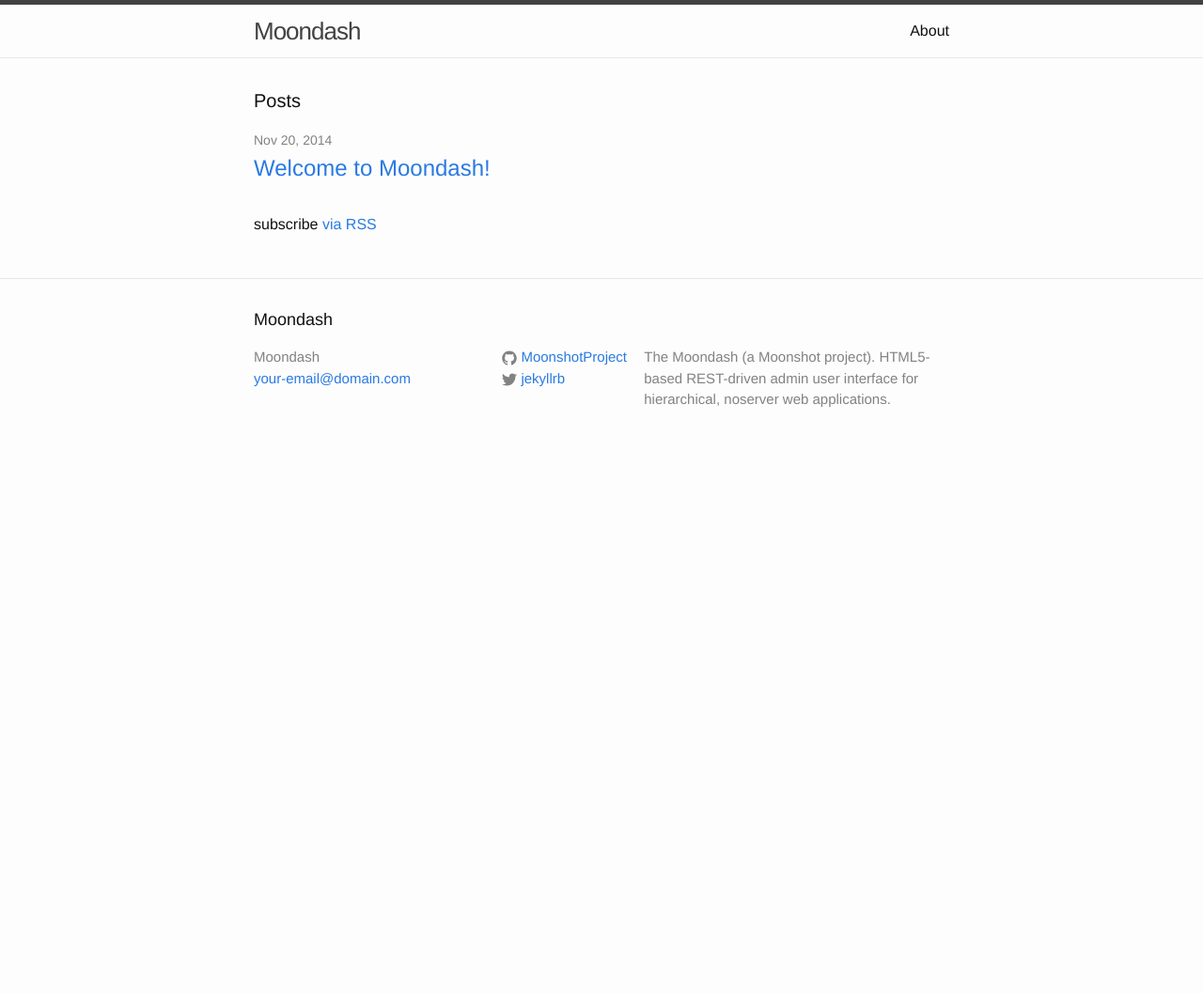
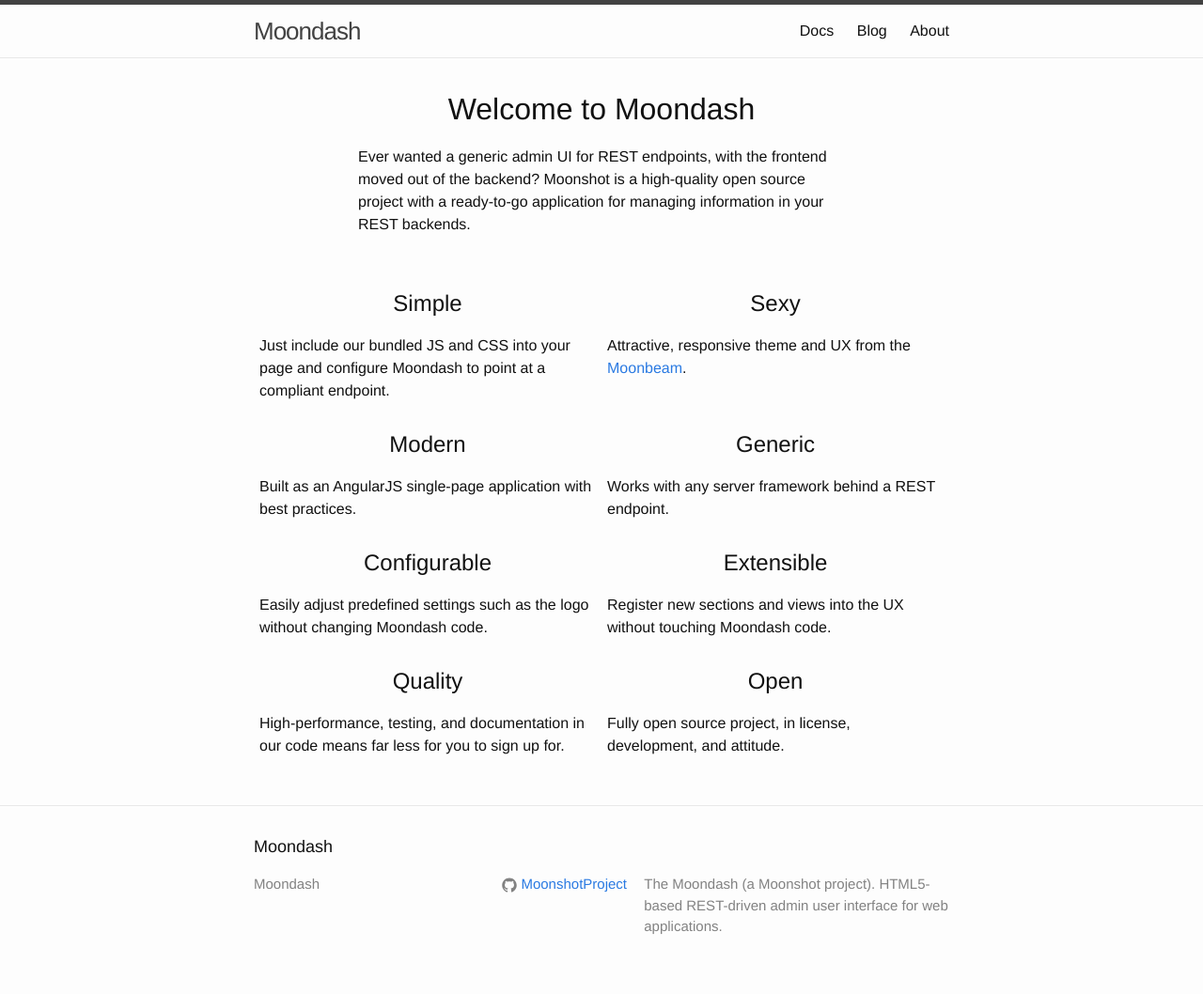
Before and after one commit to jean/moondash, a Jekyll site: the page built from index.html, in a window 1280 px wide. Shown: the whole page at 94% size. Built offline with Jekyll 4.4.1, drawn with Linux system fonts in a browser that asks for light colours; before the commit the page ends 900 px from its top, so only the background shows below that.

Commit message:
Re-organize the home page to be more like a splash page. Put 3 site header sections in place: docs, blog, about. Start an (empty) section for docs. Write a blog post with syntax highlighting.

```diff
--- a/_config.yml
+++ b/_config.yml
@@ -1,13 +1,11 @@
 # Site settings
 title: Moondash
-email: your-email@domain.com
 description: > # this means to ignore newlines until "baseurl:"
   The Moondash (a Moonshot project).
-  HTML5-based REST-driven admin user interface for hierarchical, noserver web
+  HTML5-based REST-driven admin user interface for web
   applications.
 baseurl: "/moondash" # the subpath of your site, e.g. /blog/
 url: "http://moonshotproject.github.io" # the base hostname & protocol for your site
-twitter_username: jekyllrb
 github_username:  MoonshotProject
 
 # Build settings
--- a/_includes/footer.html
+++ b/_includes/footer.html
@@ -8,7 +8,6 @@
       <div class="footer-col  footer-col-1">
         <ul class="contact-list">
           <li>{{ site.title }}</li>
-          <li><a href="mailto:{{ site.email }}">{{ site.email }}</a></li>
         </ul>
       </div>
 
--- a/_includes/header.html
+++ b/_includes/header.html
@@ -14,7 +14,8 @@
       </a>
 
       <div class="trigger">
-        {% for page in site.pages %}
+        {% assign pages = site.pages | sort: 'order' %}
+        {% for page in pages %}
           {% if page.title %}
           <a class="page-link" href="{{ page.url | prepend: site.baseurl }}">{{ page.title }}</a>
           {% endif %}
--- /dev/null
+++ b/_sass/moondash.scss
@@ -0,0 +1,27 @@
+.home {
+  .page-heading {
+    text-align: center;
+    font-size: xx-large;
+  }
+
+  .slug-outer {
+    width: 100%;
+
+    .slug-inner {
+      width: 70%;
+      margin: 0 auto;
+    }
+  }
+
+  table {
+    margin-top: 3em;
+
+    h2 {
+      text-align: center;
+    }
+
+    td {
+      vertical-align: top;
+    }
+  }
+}
--- a/css/main.scss
+++ b/css/main.scss
@@ -48,5 +48,6 @@
 @import
         "base",
         "layout",
-        "syntax-highlighting"
+        "syntax-highlighting",
+        "moondash"
 ;
--- a/index.html
+++ b/index.html
@@ -4,20 +4,81 @@
 
 <div class="home">
 
-  <h1 class="page-heading">Posts</h1>
+  <h1 class="page-heading">Welcome to Moondash</h1>
 
-  <ul class="post-list">
-    {% for post in site.posts %}
-      <li>
-        <span class="post-meta">{{ post.date | date: "%b %-d, %Y" }}</span>
+  <div class="slug-outer">
+    <p class="slug-inner">
+      Ever wanted a generic admin UI for REST endpoints, with the
+      frontend moved out of the backend? Moonshot is a high-quality
+      open source project with a ready-to-go application for managing
+      information in your REST backends.
+    </p>
+  </div>
 
-        <h2>
-          <a class="post-link" href="{{ post.url | prepend: site.baseurl }}">{{ post.title }}</a>
-        </h2>
-      </li>
-    {% endfor %}
-  </ul>
+  <table width="100%" border="0" cellpadding="6" cellspacing="0">
 
-  <p class="rss-subscribe">subscribe <a href="{{ "/feed.xml" | prepend: site.baseurl }}">via RSS</a></p>
+    <tr>
+      <td width="50%">
+        <h2>Simple</h2>
+
+        <p>Just include our bundled JS and CSS into your page and
+        configure Moondash to point at a compliant endpoint.</p>
+      </td>
+      <td width="50%">
+        <h2>Sexy</h2>
+
+        <p>Attractive, responsive theme and UX from the
+        <a href="../moonbeam">Moonbeam</a>.</p>
+      </td>
+    </tr>
+
+    <tr>
+      <td>
+        <h2>Modern</h2>
+
+        <p>Built as an AngularJS single-page application with best
+        practices.</p>
+
+      </td>
+      <td>
+        <h2>Generic</h2>
+
+        <p>Works with any server framework behind a REST endpoint.</p>
+
+      </td>
+    </tr>
+
+    <tr>
+      <td>
+        <h2>Configurable</h2>
+
+        <p>Easily adjust predefined settings such as the logo without
+          changing Moondash code.</p>
+      </td>
+      <td>
+        <h2>Extensible</h2>
+
+        <p>Register new sections and views into the UX without
+        touching Moondash code.</p>
+
+      </td>
+    </tr>
+    <tr>
+      <td>
+        <h2>Quality</h2>
+
+        <p>High-performance, testing, and documentation in our code
+          means far less for you to sign up for.</p>
+
+      </td>
+      <td>
+        <h2>Open</h2>
+
+        <p>Fully open source project, in license, development, and
+          attitude.</p>
+
+      </td>
+    </tr>
+  </table>
 
 </div>
```
Also changed, not shown: _posts/2014-11-26-npm-not-bower.md (added, +32 -0 lines), about.md (+1 -0 lines), blog/index.html (added, +25 -0 lines), docs/index.md (added, +7 -0 lines).
